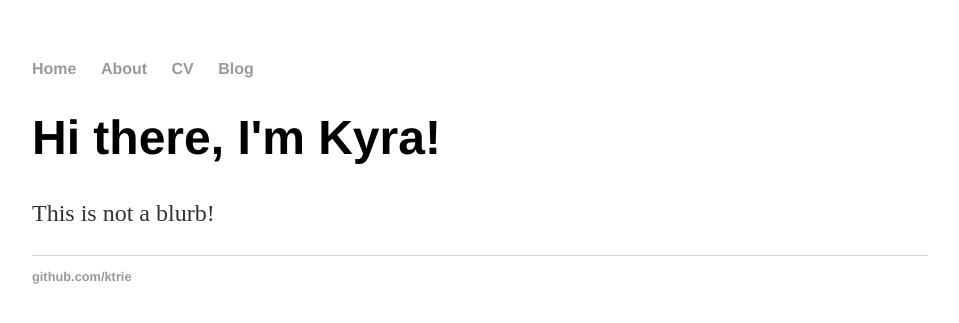
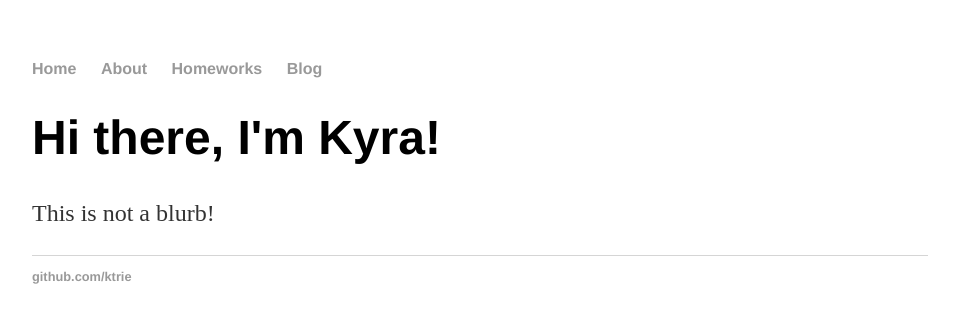
Before and after one commit to ktrie/ktrie.github.io, a Jekyll site: the page built from index.html, in a window 1280 px wide. Shown: the top 323 px of the page, without its empty margins (160-1119 px from the left). Built offline with Jekyll 4.4.1, drawn with Linux system fonts in a browser that asks for light colours.

Commit message:
Update default.html

```diff
--- a/_layouts/default.html
+++ b/_layouts/default.html
@@ -10,7 +10,7 @@
 	    		<ul>
 	        		<li><a href="/">Home</a></li>
 		        	<li><a href="/about">About</a></li>
-	        		<li><a href="/cv">CV</a></li>
+	        		<li><a href="/homeworks">Homeworks</a></li>
 	        		<li><a href="/blog">Blog</a></li>
 	    		</ul>
 			</nav>
```
